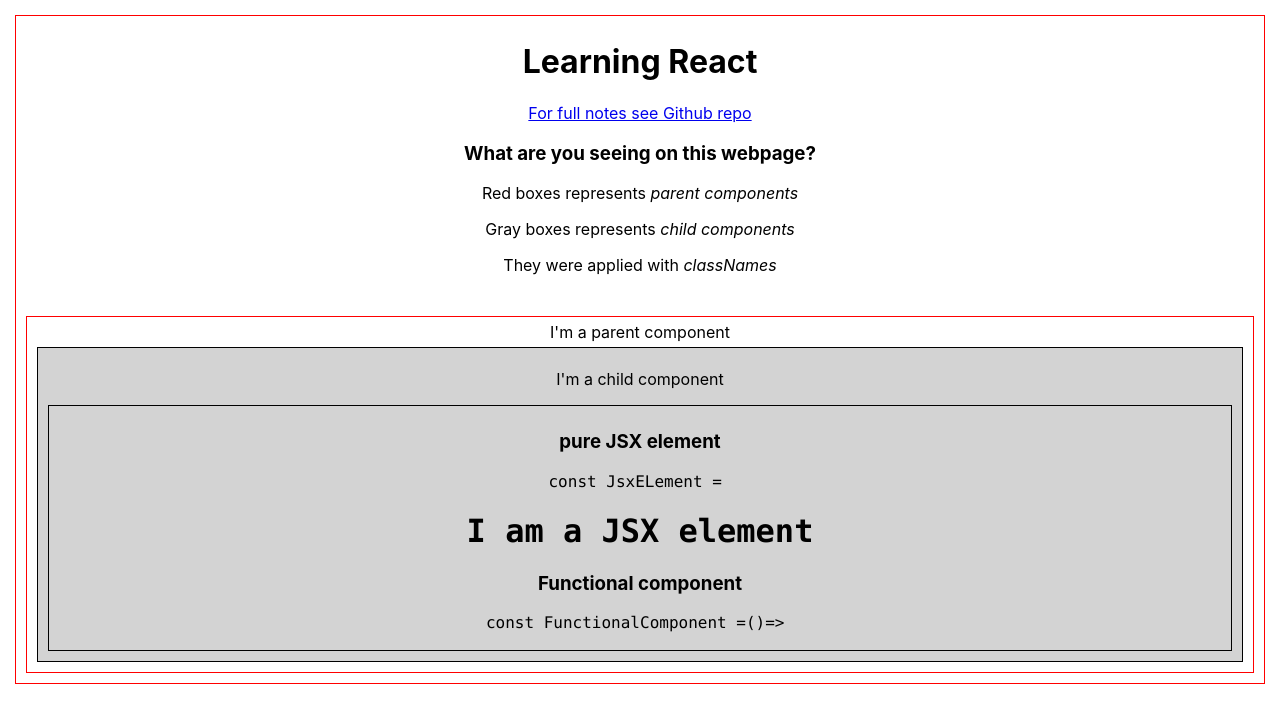
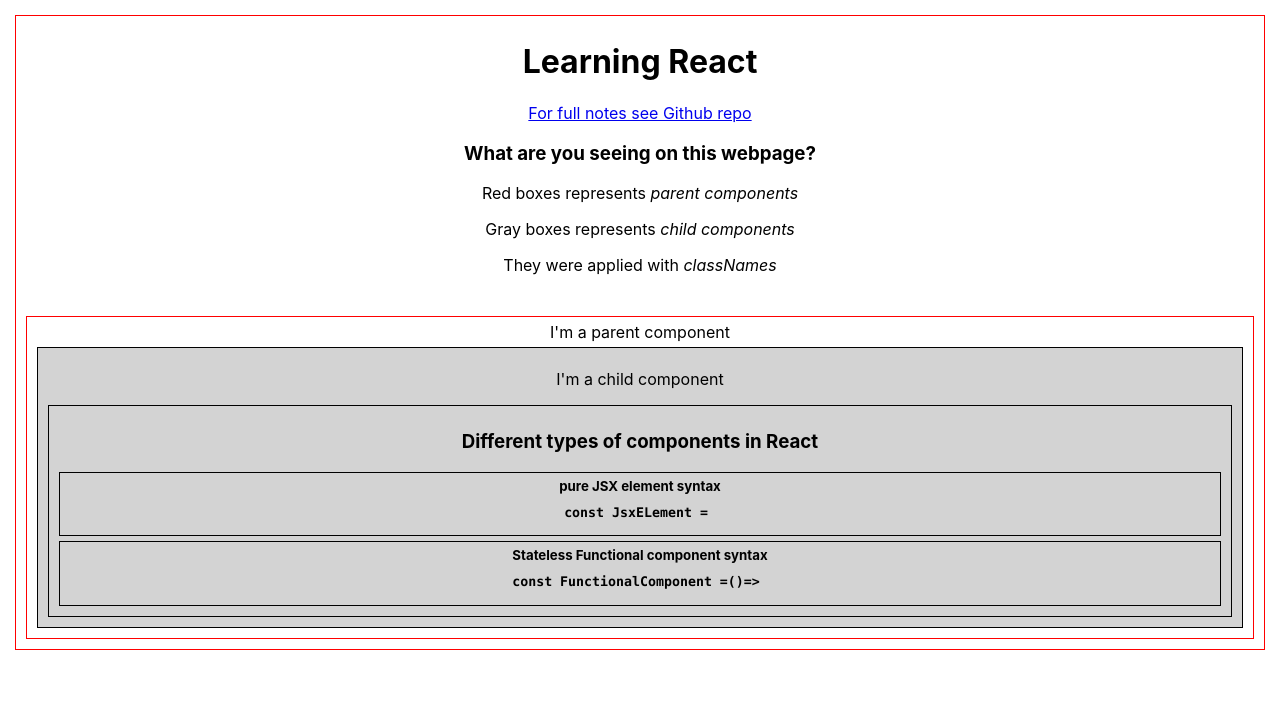
Before and after one commit to phongnguyen39/freecodecamp_react, a React (Create React App) app in the folder freecodecamp/: page / in a window 1280 px wide. Shown: the top 722 px of the page. Built offline with nearby package versions, Linux system fonts and the light colour scheme.

Commit message:
adding different types of components

```diff
--- a/freecodecamp/src/index.js
+++ b/freecodecamp/src/index.js
@@ -37,11 +37,12 @@
   render() {
     return (
       <div className='c_components'>
-        <h3>pure JSX element</h3>
-        <pre><code>const JsxELement = <div><h1>I am a JSX element</h1></div></code>
-        </pre>
-        <h3>Functional component</h3>
-        <pre><code>const FunctionalComponent =()=> {<div></div>}</code></pre>
+        <h3>Different types of components in React</h3>
+        <h5 className='c_components'>pure JSX element syntax <pre><code>const JsxELement = </code></pre></h5>
+
+
+        <h5 className='c_components'>Stateless Functional component syntax <pre><code>const FunctionalComponent =()=> {}</code></pre></h5>
+
       </div>
     )
   }
@@ -75,7 +76,7 @@
         <div className='p_components'>
           <h1>Learning React</h1>
           <a href='https://github.com/phongnguyen39/freecodecamp_react' alt="Github link to readme" target='_blank'>For full notes see Github repo</a>
-          <Descriptions array={['rate','fart']}/>
+          <Descriptions array={['rate', 'fart']} />
 
           <ParentComponent />
         </div>
```
